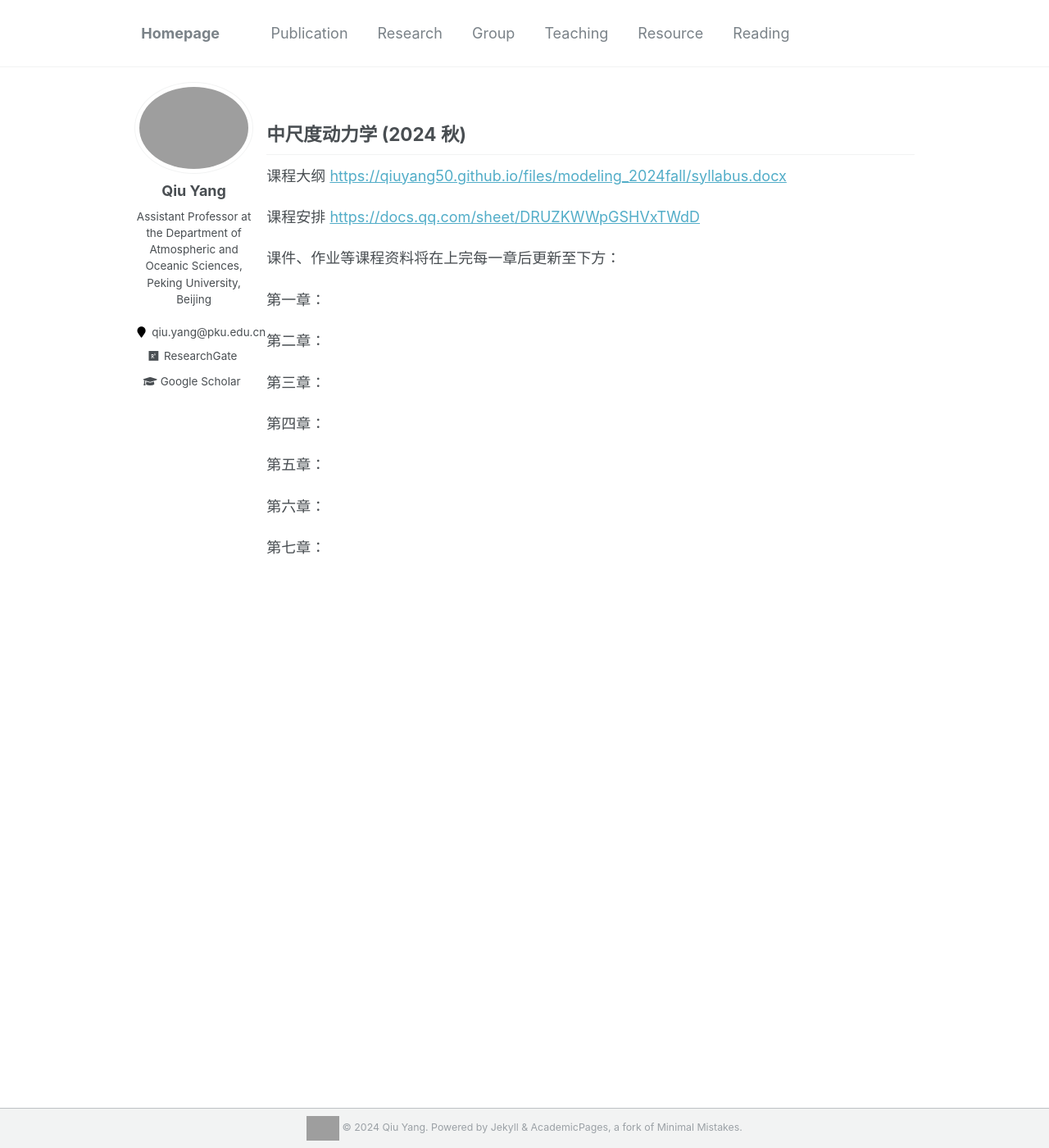
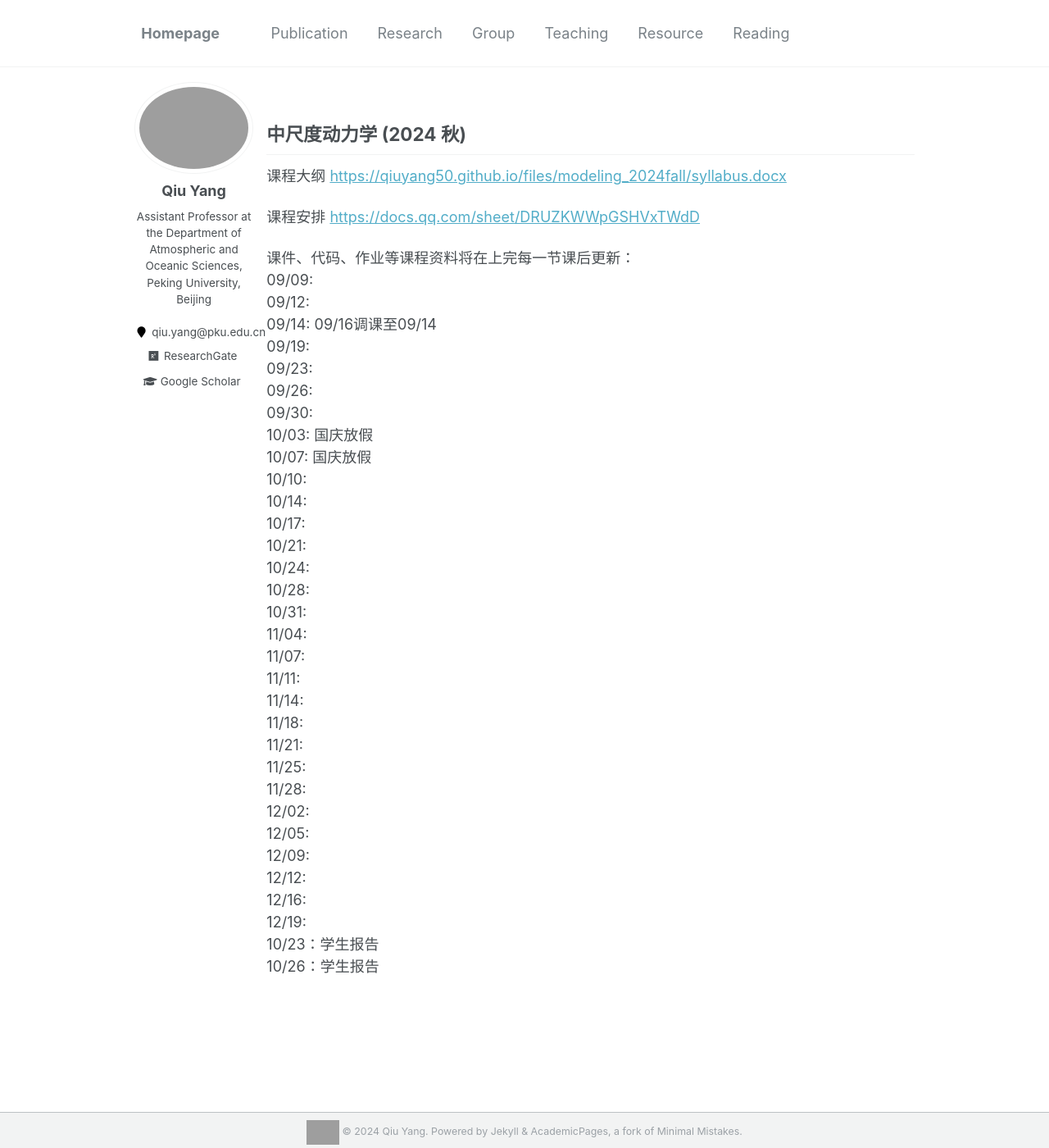
Before and after one commit to qiuyang50/qiuyang50.github.io, a Jekyll site: the page built from _pages/mesoscale_2024fall.md, in a window 1280 px wide and 1400 px high. Shown: the whole window at 82% size. Built offline with Jekyll 4.4.1, drawn with Linux system fonts in a browser that asks for light colours; grey boxes are pictures that could not be loaded.

Commit message:
Update mesoscale_2024fall.md

```diff
--- a/_pages/mesoscale_2024fall.md
+++ b/_pages/mesoscale_2024fall.md
@@ -10,18 +10,36 @@ filename: modeling_2024fall.md
 
 课程安排 [https://docs.qq.com/sheet/DRUZKWWpGSHVxTWdD](https://docs.qq.com/sheet/DRUZKWWpGSHVxTWdD)
 
-课件、作业等课程资料将在上完每一章后更新至下方：
-
-第一章：
-
-第二章：
-
-第三章：
-
-第四章：
-
-第五章：
-
-第六章：
-
-第七章：
+课件、代码、作业等课程资料将在上完每一节课后更新：
+09/09: <a href=""></a>
+09/12:
+09/14: 09/16调课至09/14
+09/19:
+09/23:
+09/26:
+09/30:
+10/03: 国庆放假
+10/07: 国庆放假
+10/10:
+10/14:
+10/17:
+10/21:
+10/24:
+10/28:
+10/31:
+11/04:
+11/07:
+11/11:
+11/14:
+11/18:
+11/21:
+11/25:
+11/28:
+12/02:
+12/05:
+12/09:
+12/12:
+12/16:
+12/19:
+10/23：学生报告
+10/26：学生报告
```
